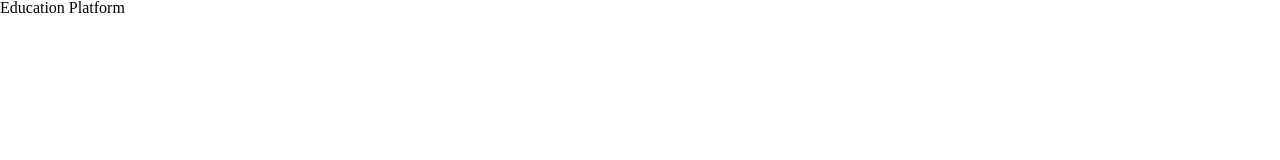
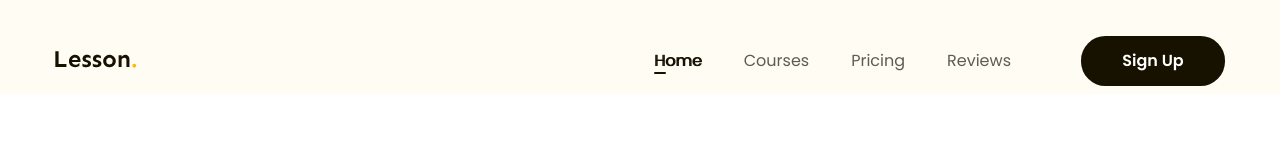
Before and after one commit to nhitruong96/education-platform, a plain HTML site: page index.html in a window 1280 px wide. Shown: the top 160 px of the page. Drawn offline with Linux system fonts and the light colour scheme.

Commit message:
Create Header

```diff
--- a/assets/css/styles.css
+++ b/assets/css/styles.css
@@ -0,0 +1,100 @@
+* {
+    box-sizing: border-box;
+}
+
+html {
+    font-size: 62.5%;
+}
+
+body {
+    font-size: 1.6rem;
+    font-family: "Poppins", sans-serif;
+}
+
+/* Common */
+a {
+    text-decoration: none;
+}
+
+.main-content {
+    width: 1170px;
+    max-width: calc(100% - 48px);
+    margin-left: auto;
+    margin-right: auto;
+}
+
+.btn {
+    display: inline-block;
+    min-width: 118px;
+    padding: 0 16px;
+    line-height: 50px;
+    background: #171100;
+    border-radius: 24.5px;
+    font-weight: 600;
+    font-size: 1.6rem;
+    text-align: center;
+    color: #ffffff;
+}
+
+.btn:hover {
+    opacity: 0.9;
+}
+
+/* ======== Header ======== */
+.header {
+    background-color: #fffcf4;
+}
+
+.header.fixed {
+    position: sticky;
+    top: -28px;
+}
+
+.header .body {
+    display: flex;
+    align-items: center;
+    padding: 36px 0 8px;
+}
+
+.nav {
+    margin-left: auto;
+}
+
+.nav ul {
+    display: flex;
+}
+
+.nav a {
+    position: relative;
+    padding: 8px 21px;
+    font-size: 1.6rem;
+    color: #5f5b53;
+}
+
+.nav a:hover,
+.nav li.active a {
+    /* font-weight: 600; */
+    text-shadow: 1px 0 0 currentColor;
+    color: #171100;
+}
+
+.nav li.active a::after {
+    position: absolute;
+    content: "";
+    display: block;
+    left: 21px;
+    bottom: 6px;
+    width: 12px;
+    height: 2px;
+    background: #171100;
+    border-radius: 1px;
+}
+
+.header .action {
+    margin-left: 49px;
+}
+
+.header .sign-up-btn {
+    /* padding: 17px 41px; */
+    min-width: 144px;
+}
--- a/index.html
+++ b/index.html
@@ -8,10 +8,57 @@
         <!-- Reset CSS -->
         <link rel="stylesheet" href="./assets/css/reset.css" />
 
+        <!-- Embed fonts -->
+        <link rel="preconnect" href="https://fonts.googleapis.com" />
+        <link rel="preconnect" href="https://fonts.gstatic.com" crossorigin />
+        <link
+            href="https://fonts.googleapis.com/css2?family=Poppins:ital,wght@0,400;0,500;0,600;0,700;1,400&family=Sen:wght@700&display=swap"
+            rel="stylesheet"
+        />
+
         <!-- Styles CSS -->
         <link rel="stylesheet" href="./assets/css/styles.css" />
     </head>
     <body>
-        <h1>Education Platform</h1>
+        <main style="height: 5000px">
+            <!-- Header -->
+            <header class="header fixed">
+                <div class="main-content">
+                    <nav class="body">
+                        <!-- Logo -->
+                        <a href="#">
+                            <img
+                                src="./assets/img/logo.svg"
+                                alt="Lesson."
+                                class="logo"
+                            />
+                        </a>
+
+                        <!-- Nav -->
+                        <div class="nav">
+                            <ul>
+                                <li class="active">
+                                    <a href="#">Home</a>
+                                </li>
+                                <li>
+                                    <a href="#courses">Courses</a>
+                                </li>
+                                <li>
+                                    <a href="#pricing">Pricing</a>
+                                </li>
+                                <li>
+                                    <a href="#reviews">Reviews</a>
+                                </li>
+                            </ul>
+                        </div>
+
+                        <!-- Action -->
+                        <div class="action">
+                            <a href="#!" class="btn sign-up-btn">Sign Up</a>
+                        </div>
+                    </nav>
+                </div>
+            </header>
+        </main>
     </body>
 </html>
```
Also changed, not shown: assets/img/logo.svg (added).
